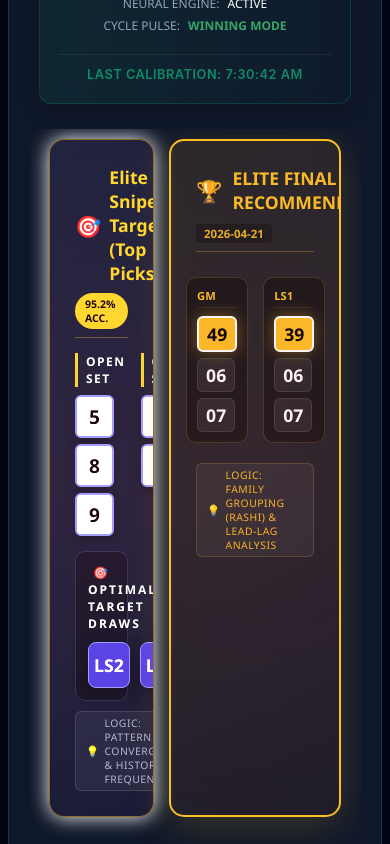
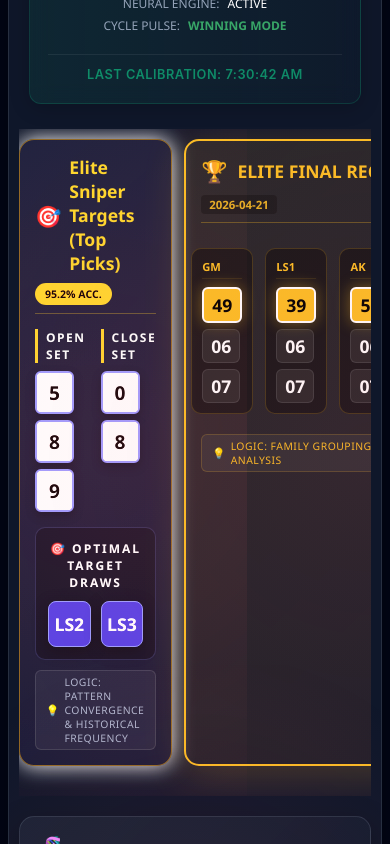
Before and after one commit to umairrana007/ak-lasbela-analysis, a React app in the folder frontend/: page / in a window 390 px wide. Shown: the part 820-1664 px from the top of the page. Built offline with nearby package versions, Linux system fonts and the light colour scheme; no server answers; the database is empty; the HTML template or start-up script is replaced by a standard one.

Commit message:
UI: Fixed mobile clipping issue by removing overflow:hidden on neural-cards and optimizing container padding for iPhone 12 Pro/Samsung S20.

```diff
--- a/frontend/src/App.jsx
+++ b/frontend/src/App.jsx
@@ -545,7 +545,7 @@ const App = () => {
         </div>
 
         {/* ELITE DASHBOARD SECTION */}
-        <div style={{padding: '0 20px'}}>
+        <div className="dashboard-container">
             {/* AI Status Banner */}
             <div className="ai-status-banner">
                 <div className="status-primary">
@@ -778,7 +778,7 @@ const App = () => {
                     <span>🔍</span> DETAILED DRAW INTELLIGENCE CENTER
                 </div>
 
-                <div className="analysis-grid" style={{marginTop: 0, border: 'none', background: 'none', boxShadow: 'none'}}>
+                <div className="analysis-grid">
                     {['gm', 'ls1', 'ak', 'ls2', 'ls3'].map(key => (
                         <div key={key} className="prediction-item" style={{background: 'rgba(0,0,0,0.4)', border: '1px solid rgba(255,255,255,0.08)', padding: '15px'}}>
                             <div className="prediction-header">
--- a/frontend/src/index.css
+++ b/frontend/src/index.css
@@ -320,8 +320,11 @@ tbody tr:nth-child(even) .day-column {
     padding: 25px;
     border-radius: 15px;
     position: relative;
-    overflow: hidden;
     box-shadow: 0 10px 30px rgba(0,0,0,0.3);
+}
+
+.dashboard-container {
+    padding: 0 20px;
 }
 
 .neural-card::after {
@@ -631,13 +634,22 @@ tbody tr:nth-child(even) .day-column {
         padding: 20px !important;
     }
 
+    .dashboard-container {
+        padding: 0 10px !important;
+    }
+
+    .neural-card {
+        padding: 15px !important;
+        overflow: visible !important; /* Allow swipe grids to bleed out to padding if needed */
+    }
+
     /* Swipe Containers Fix - Preventing Clipping */
-    .prediction-grid, .dashboard-grid, .analysis-grid {
+    .prediction-grid, .dashboard-grid {
         display: flex !important;
         overflow-x: auto !important;
         scroll-snap-type: x mandatory !important;
-        gap: 15px !important; /* Added gap back but careful with card width */
-        padding: 10px 20px 40px 20px !important;
+        gap: 12px !important;
+        padding: 10px 0 30px 0 !important;
         -webkit-overflow-scrolling: touch;
         scrollbar-width: none;
         grid-template-columns: none !important;
@@ -645,24 +657,21 @@ tbody tr:nth-child(even) .day-column {
         box-sizing: border-box !important;
     }
 
-    .prediction-grid::-webkit-scrollbar, .dashboard-grid::-webkit-scrollbar, .analysis-grid::-webkit-scrollbar {
-        display: none;
-    }
-
     .analysis-grid {
         display: flex !important;
         overflow-x: auto !important;
         scroll-snap-type: x mandatory !important;
-        gap: 15px !important;
-        padding: 10px 5px !important;
-        margin: 0 -15px !important;
-        width: calc(100% + 30px) !important;
+        gap: 12px !important;
+        padding: 10px 0 !important;
+        margin: 0 -10px !important;
+        width: calc(100% + 20px) !important;
         -webkit-overflow-scrolling: touch !important;
+        scrollbar-width: none;
     }
 
     .prediction-item {
-        width: calc(100vw - 60px) !important;
-        min-width: calc(100vw - 60px) !important;
+        width: calc(100vw - 50px) !important;
+        min-width: calc(100vw - 50px) !important;
         scroll-snap-align: center !important;
         flex-shrink: 0 !important;
         margin: 0 !important;
```
